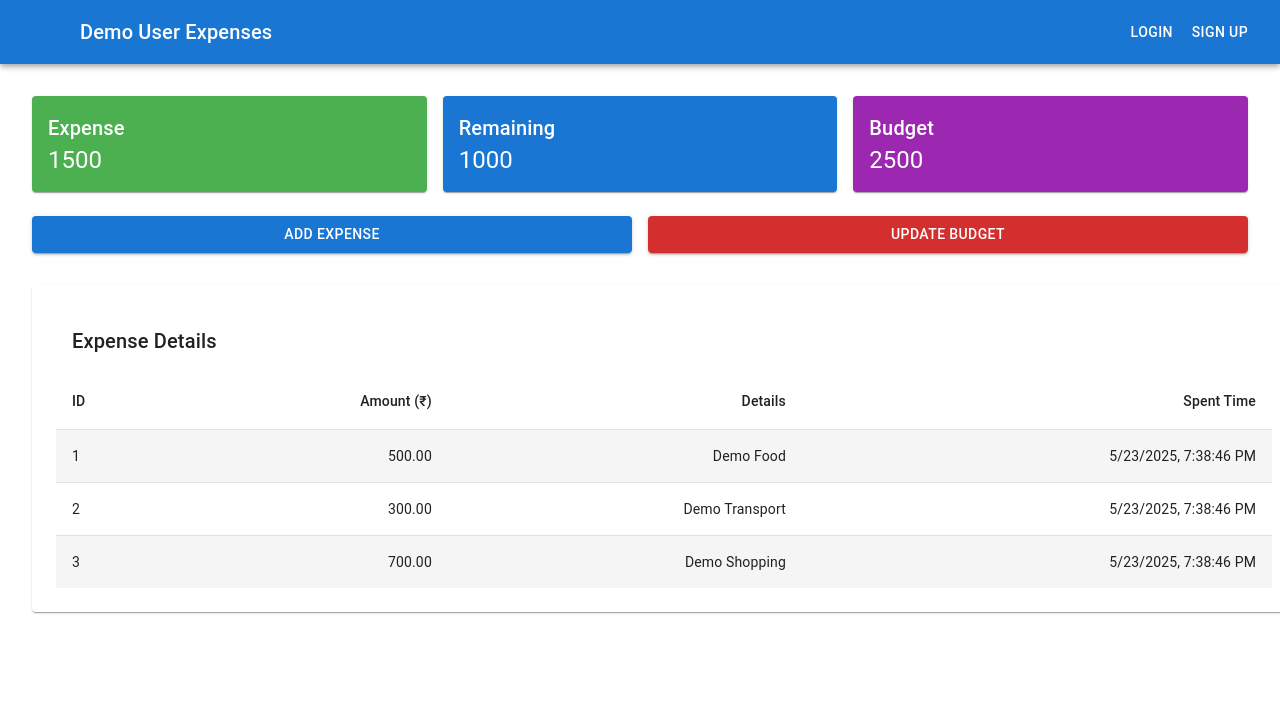
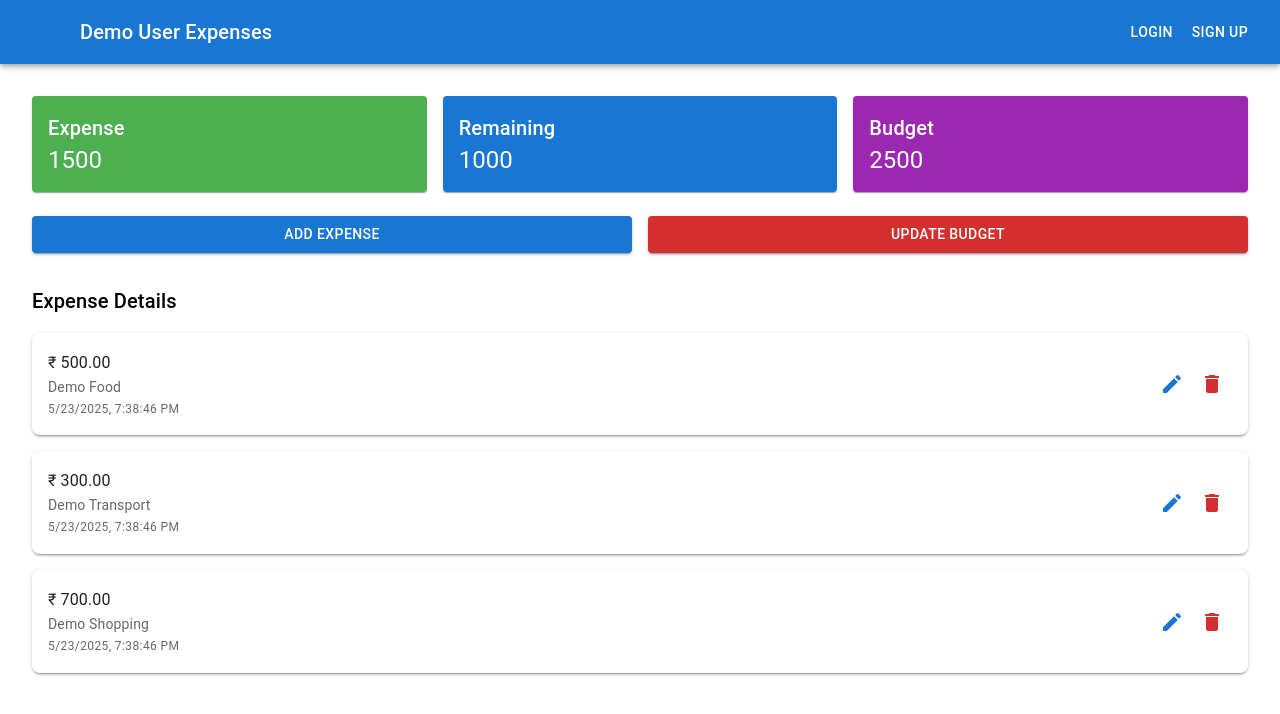
Before and after one commit to Shubham24999/Daily-Expense-Tracking-Frontend, a React (Create React App) app in the folder track/: page / in a window 1280 px wide. Shown: the top 714 px of the page. Built offline with nearby package versions, Linux system fonts and the light colour scheme; some icons are missing.

Commit message:
update code with update and delete

```diff
--- a/track/src/components/Dashboard.jsx
+++ b/track/src/components/Dashboard.jsx
@@ -190,7 +190,19 @@ const Dashboard = ({ userLoggedIn }) => {
                 </Button>
             </Box>
 
-            <ExpenseDetails expenseData={expenses} isLoading={loading} />
+            <ExpenseDetails
+                expenseData={expenses}
+                isLoading={loading}
+                onUpdate={(id, updatedData) => {
+                    axios.put(`/api/expense/update/${id}`, updatedData)
+                        .then(res => console.log("Updated:", res.data));
+                }}
+                onDelete={(id) => {
+                    axios.delete(`/api/expense/delete/${id}`)
+                        .then(res => console.log("Deleted:", res.data));
+                }}
+            />
+
 
             {/* Add Expense Modal */}
             <ExpenseForm
--- a/track/src/components/ExpenseDetails.jsx
+++ b/track/src/components/ExpenseDetails.jsx
@@ -1,105 +1,245 @@
+import React, { useState } from 'react';
+import {
+  Box, Typography, Paper, CircularProgress, IconButton,
+  Dialog, DialogActions, DialogContent, DialogTitle, Button, TextField
+} from '@mui/material';
+import { Edit, Delete } from '@mui/icons-material';
 
-import { styled } from '@mui/material/styles';
-import {
-  Table, TableBody, TableCell, TableContainer,
-  TableHead, TableRow, Paper, Typography, CircularProgress, Box
-} from '@mui/material';
+export default function ExpenseDetails({ expenseData, isLoading, onUpdate, onDelete }) {
+  const [editExpense, setEditExpense] = useState(null);
+  const [deleteConfirm, setDeleteConfirm] = useState(null);
+  const [formState, setFormState] = useState({ spentAmount: '', spentDetails: '' });
 
-const StyledTableCell = styled(TableCell)(({ theme }) => ({
-  [`&.${TableCell.head}`]: {
-    backgroundColor: theme.palette.common.black,
-    color: theme.palette.common.white,
-  },
-  [`&.${TableCell.body}`]: {
-    fontSize: 14,
-  },
-}));
+  const handleEditOpen = (expense) => {
+    setEditExpense(expense);
+    setFormState({
+      spentAmount: expense.spentAmount,
+      spentDetails: expense.spentDetails,
+    });
+  };
 
-const StyledTableRow = styled(TableRow)(({ theme }) => ({
-  '&:nth-of-type(odd)': {
-    backgroundColor: theme.palette.action.hover,
-  },
-  '&:last-child td, &:last-child th': {
-    border: 0,
-  },
-}));
+  const handleEditClose = () => {
+    setEditExpense(null);
+    setFormState({ spentAmount: '', spentDetails: '' });
+  };
 
-export default function ExpenseDetails({ expenseData, isLoading }) {
+  const handleEditSave = () => {
+    if (
+      formState.spentAmount !== editExpense.spentAmount ||
+      formState.spentDetails !== editExpense.spentDetails
+    ) {
+      onUpdate(editExpense.id, formState); // Call update only if changed
+    }
+    handleEditClose();
+  };
 
-  var index = 1;
+  const handleDelete = () => {
+    onDelete(deleteConfirm.id);
+    setDeleteConfirm(null);
+  };
+
+  if (isLoading) return <CircularProgress sx={{ mt: 4 }} />;
 
   if (!expenseData || expenseData.length === 0) {
     return (
-      <TableContainer component={Paper} sx={{ mt: 4, p: { xs: 1, sm: 2, md: 3 } }}>
-        <Typography variant="h6" sx={{ m: 2 }}>
-          Expense Details
-        </Typography>
-
-        {isLoading ? (
-          <CircularProgress sx={{ m: 2 }} />
-        ) : (
-          <Box sx={{ overflowX: 'auto' }}>
-            <Table sx={{ minWidth: 500 }} aria-label="customized table">
-              <TableHead>
-                <TableRow>
-                  <StyledTableCell>ID</StyledTableCell>
-                  <StyledTableCell align="right">Amount (₹)</StyledTableCell>
-                  <StyledTableCell align="right">Details</StyledTableCell>
-                  <StyledTableCell align="right">Spent Time</StyledTableCell>
-                </TableRow>
-              </TableHead>
-              <TableBody>
-                <StyledTableRow>
-                  <StyledTableCell colSpan={4} align="center">
-                    No expenses recorded yet.
-                  </StyledTableCell>
-                </StyledTableRow>
-              </ TableBody>
-            </Table>
-          </Box>
-        )}
-      </TableContainer>
+      <Typography variant="h6" sx={{ mt: 4 }}>
+        No expenses recorded yet.
+      </Typography>
     );
   }
 
   return (
-    <TableContainer component={Paper} sx={{ mt: 4, p: { xs: 1, sm: 2, md: 3 } }}>
-      <Typography variant="h6" sx={{ m: 2 }}>
-        Expense Details
-      </Typography>
+    <Box sx={{ mt: 4, display: 'flex', flexDirection: 'column', gap: 2 }}>
+      <Typography variant="h6">Expense Details</Typography>
 
-      {isLoading ? (
-        <CircularProgress sx={{ m: 2 }} />
-      ) : (
-        <Box sx={{ overflowX: 'auto' }}>
-          <Table sx={{ minWidth: 500 }} aria-label="customized table">
-            <TableHead>
-              <TableRow>
-                <StyledTableCell>ID</StyledTableCell>
-                <StyledTableCell align="right">Amount (₹)</StyledTableCell>
-                <StyledTableCell align="right">Details</StyledTableCell>
-                <StyledTableCell align="right">Spent Time</StyledTableCell>
-              </TableRow>
-            </TableHead>
-            <TableBody>
-              {expenseData.map((expense) => (
-                <StyledTableRow key={expense.id}>
-                  <StyledTableCell component="th" scope="row">
-                    {index++}
-                  </StyledTableCell>
-                  <StyledTableCell align="right">
-                    {expense.spentAmount.toFixed(2)}
-                  </StyledTableCell>
-                  <StyledTableCell align="right">{expense.spentDetails}</StyledTableCell>
-                  <StyledTableCell align="right">
-                    {new Date(expense.expenseCreatedTimeEpoch * 1000).toLocaleString()}
-                  </StyledTableCell>
-                </StyledTableRow>
-              ))}
-            </TableBody>
-          </Table>
-        </Box>
-      )}
-    </TableContainer>
+      {expenseData.map((expense) => (
+        <Paper
+          key={expense.id}
+          sx={{
+            display: 'flex',
+            justifyContent: 'space-between',
+            alignItems: 'center',
+            p: 2,
+            borderRadius: 2,
+            boxShadow: 2,
+          }}
+        >
+          <Box>
+            <Typography variant="subtitle1">
+              ₹ {expense.spentAmount.toFixed(2)}
+            </Typography>
+            <Typography variant="body2" color="text.secondary">
+              {expense.spentDetails}
+            </Typography>
+            <Typography variant="caption" color="text.secondary">
+              {new Date(expense.expenseCreatedTimeEpoch * 1000).toLocaleString()}
+            </Typography>
+          </Box>
+
+          <Box>
+            <IconButton onClick={() => handleEditOpen(expense)} color="primary">
+              <Edit />
+            </IconButton>
+            <IconButton onClick={() => setDeleteConfirm(expense)} color="error">
+              <Delete />
+            </IconButton>
+          </Box>
+        </Paper>
+      ))}
+
+      {/* Edit Dialog */}
+      <Dialog open={!!editExpense} onClose={handleEditClose}>
+        <DialogTitle>Edit Expense</DialogTitle>
+        <DialogContent>
+          <TextField
+            margin="dense"
+            label="Spent Amount"
+            type="number"
+            fullWidth
+            value={formState.spentAmount}
+            onChange={(e) =>
+              setFormState({ ...formState, spentAmount: parseFloat(e.target.value) || 0 })
+            }
+          />
+          <TextField
+            margin="dense"
+            label="Spent Details"
+            type="text"
+            fullWidth
+            value={formState.spentDetails}
+            onChange={(e) => setFormState({ ...formState, spentDetails: e.target.value })}
+          />
+        </DialogContent>
+        <DialogActions>
+          <Button onClick={handleEditClose}>Cancel</Button>
+          <Button onClick={handleEditSave} variant="contained">
+            Save
+          </Button>
+        </DialogActions>
+      </Dialog>
+
+      {/* Delete Confirmation Dialog */}
+      <Dialog open={!!deleteConfirm} onClose={() => setDeleteConfirm(null)}>
+        <DialogTitle>Confirm Delete</DialogTitle>
+        <DialogContent>
+          Are you sure you want to delete this expense: <strong>{deleteConfirm?.spentDetails}</strong>?
+        </DialogContent>
+        <DialogActions>
+          <Button onClick={() => setDeleteConfirm(null)}>Cancel</Button>
+          <Button onClick={handleDelete} variant="contained" color="error">
+            Delete
+          </Button>
+        </DialogActions>
+      </Dialog>
+    </Box>
   );
 }
+
+
+
+
+
+// import { styled } from '@mui/material/styles';
+// import {
+//   Table, TableBody, TableCell, TableContainer,
+//   TableHead, TableRow, Paper, Typography, CircularProgress, Box
+// } from '@mui/material';
+
+// const StyledTableCell = styled(TableCell)(({ theme }) => ({
+//   [`&.${TableCell.head}`]: {
+//     backgroundColor: theme.palette.common.black,
+//     color: theme.palette.common.white,
+//   },
+//   [`&.${TableCell.body}`]: {
+//     fontSize: 14,
+//   },
+// }));
+
+// const StyledTableRow = styled(TableRow)(({ theme }) => ({
+//   '&:nth-of-type(odd)': {
+//     backgroundColor: theme.palette.action.hover,
+//   },
+//   '&:last-child td, &:last-child th': {
+//     border: 0,
+//   },
+// }));
+
+// export default function ExpenseDetails({ expenseData, isLoading }) {
+
+//   var index = 1;
+
+//   if (!expenseData || expenseData.length === 0) {
+//     return (
+//       <TableContainer component={Paper} sx={{ mt: 4, p: { xs: 1, sm: 2, md: 3 } }}>
+//         <Typography variant="h6" sx={{ m: 2 }}>
+//           Expense Details
+//         </Typography>
+
+//         {isLoading ? (
+//           <CircularProgress sx={{ m: 2 }} />
+//         ) : (
+//           <Box sx={{ overflowX: 'auto' }}>
+//             <Table sx={{ minWidth: 500 }} aria-label="customized table">
+//               <TableHead>
+//                 <TableRow>
+//                   <StyledTableCell>ID</StyledTableCell>
+//                   <StyledTableCell align="right">Amount (₹)</StyledTableCell>
+//                   <StyledTableCell align="right">Details</StyledTableCell>
+//                   <StyledTableCell align="right">Spent Time</StyledTableCell>
+//                 </TableRow>
+//               </TableHead>
+//               <TableBody>
+//                 <StyledTableRow>
+//                   <StyledTableCell colSpan={4} align="center">
+//                     No expenses recorded yet.
+//                   </StyledTableCell>
+//                 </StyledTableRow>
+//               </ TableBody>
+//             </Table>
+//           </Box>
+//         )}
+//       </TableContainer>
+//     );
+//   }
+
+//   return (
+//     <TableContainer component={Paper} sx={{ mt: 4, p: { xs: 1, sm: 2, md: 3 } }}>
+//       <Typography variant="h6" sx={{ m: 2 }}>
+//         Expense Details
+//       </Typography>
+
+//       {isLoading ? (
+//         <CircularProgress sx={{ m: 2 }} />
+//       ) : (
+//         <Box sx={{ overflowX: 'auto' }}>
+//           <Table sx={{ minWidth: 500 }} aria-label="customized table">
+//             <TableHead>
+//               <TableRow>
+//                 <StyledTableCell>ID</StyledTableCell>
+//                 <StyledTableCell align="right">Amount (₹)</StyledTableCell>
+//                 <StyledTableCell align="right">Details</StyledTableCell>
+//                 <StyledTableCell align="right">Spent Time</StyledTableCell>
+//               </TableRow>
+//             </TableHead>
+//             <TableBody>
+//               {expenseData.map((expense) => (
+//                 <StyledTableRow key={expense.id}>
+//                   <StyledTableCell component="th" scope="row">
+//                     {index++}
+//                   </StyledTableCell>
+//                   <StyledTableCell align="right">
+//                     {expense.spentAmount.toFixed(2)}
+//                   </StyledTableCell>
+//                   <StyledTableCell align="right">{expense.spentDetails}</StyledTableCell>
+//                   <StyledTableCell align="right">
+//                     {new Date(expense.expenseCreatedTimeEpoch * 1000).toLocaleString()}
+//                   </StyledTableCell>
+//                 </StyledTableRow>
+//               ))}
+//             </TableBody>
+//           </Table>
+//         </Box>
+//       )}
+//     </TableContainer>
+//   );
+// }
--- a/track/src/components/Login.jsx
+++ b/track/src/components/Login.jsx
@@ -47,7 +47,7 @@ export default function Login({ setUserLoggedIn }) {
           localStorage.setItem('token', token);
           localStorage.setItem('userId', id);
           localStorage.setItem('name', name);
-          localStorage.removeItem('demoUserExpenses')
+          // localStorage.removeItem('demoUserExpenses')
           localStorage.removeItem('demoUserEmail')
 
           toast.info("Login successful!");
--- a/track/src/components/SignIn.jsx
+++ b/track/src/components/SignIn.jsx
@@ -48,7 +48,7 @@ const SignIn = ({ setUserLoggedIn }) => {
           localStorage.setItem('token', res.data.token);
           localStorage.setItem('userId', res.data.id);
           localStorage.setItem('name', res.data.name);
-          localStorage.removeItem('demoUserExpenses')
+          // localStorage.removeItem('demoUserExpenses')
           localStorage.removeItem('demoUserEmail')
           setUserLoggedIn(true);
           navigate('/'); // Redirect to dashboard
```
Also changed, not shown: track/src/App.jsx (+9 -0 lines), track/src/components/ExpenseReports.jsx (added, +14 -0 lines), track/src/components/Profile.jsx (added, +16 -0 lines), track/src/components/Settings.jsx (added, +14 -0 lines), track/src/components/TopBar.jsx (+64 -14 lines).
